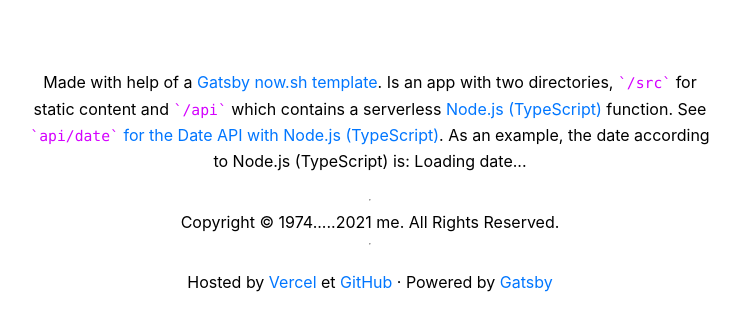
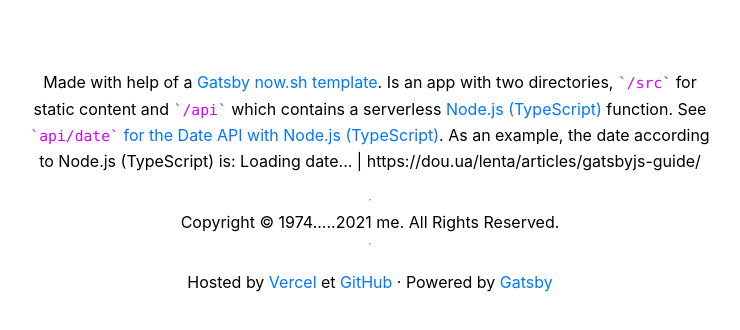
Before and after one commit to nonlin-lin-chaos-order-etc-etal/myzone_now_sh_GPLv3, a Gatsby site: page / in a window 1280 px wide. Shown: the part 306-636 px from the top of the page, without its empty margins (270-1010 px from the left). Built offline with nearby package versions, Linux system fonts and the light colour scheme; Gatsby itself is replaced by a stand-in of ours; no server answers.

Commit message:
Update index.js

```diff
--- a/src/pages/index.js
+++ b/src/pages/index.js
@@ -28,7 +28,7 @@
         <a href="https://github.com/nonlin-lin-chaos-order-etc-etal/myzone_now_sh_GPLv3/tree/main/api"><code>/api</code></a>{' '}
         which contains a serverless{' '} <a href="https://nodejs.org/en/">Node.js (TypeScript)</a> function. See{' '}
         <a href="/api/date"><code>api/date</code> for the Date API with Node.js (TypeScript)</a>.
-        As an example, the date according to Node.js (TypeScript) is: {date ? date : 'Loading date...'}
+        As an example, the date according to Node.js (TypeScript) is: {date ? date : 'Loading date...'} | https://dou.ua/lenta/articles/gatsbyjs-guide/
       </p>
       <hr/>
       Copyright © 1974.....2021 me. All Rights Reserved.
```
